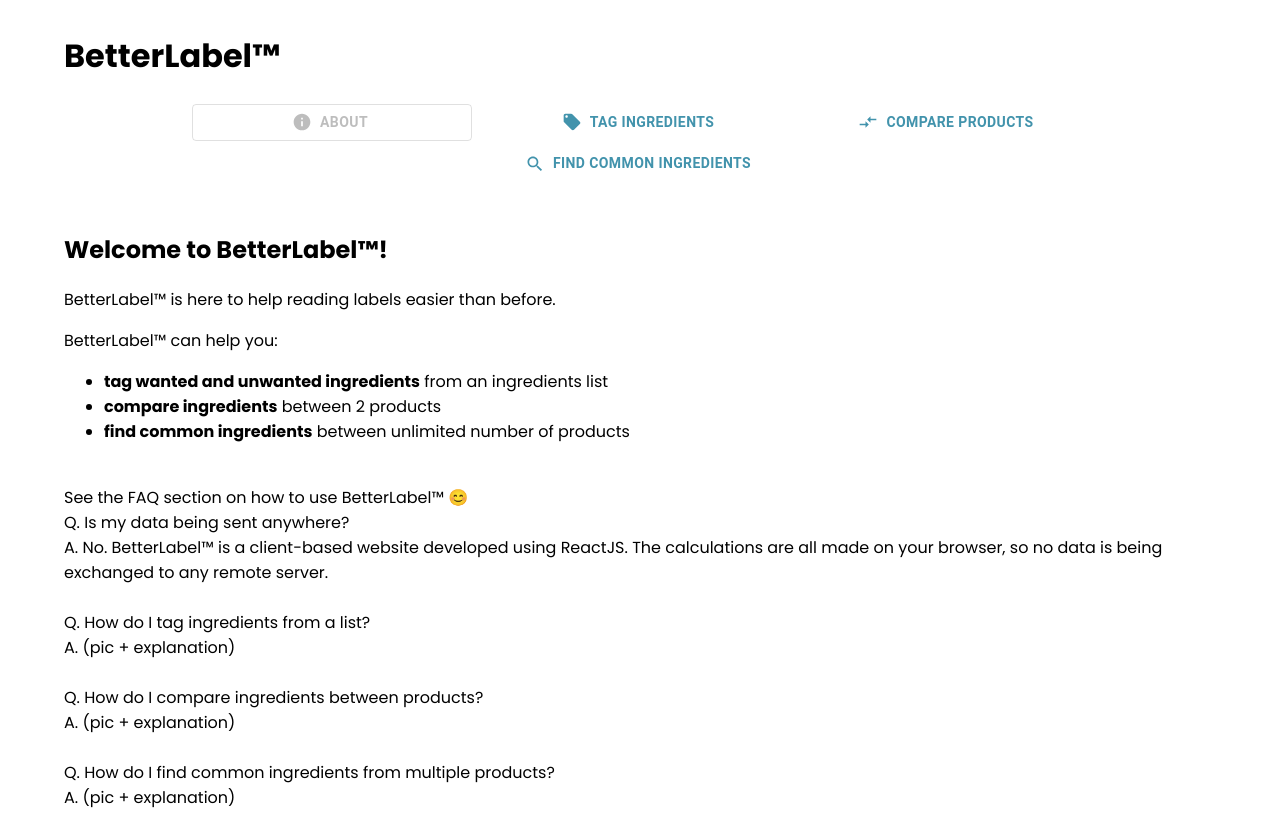
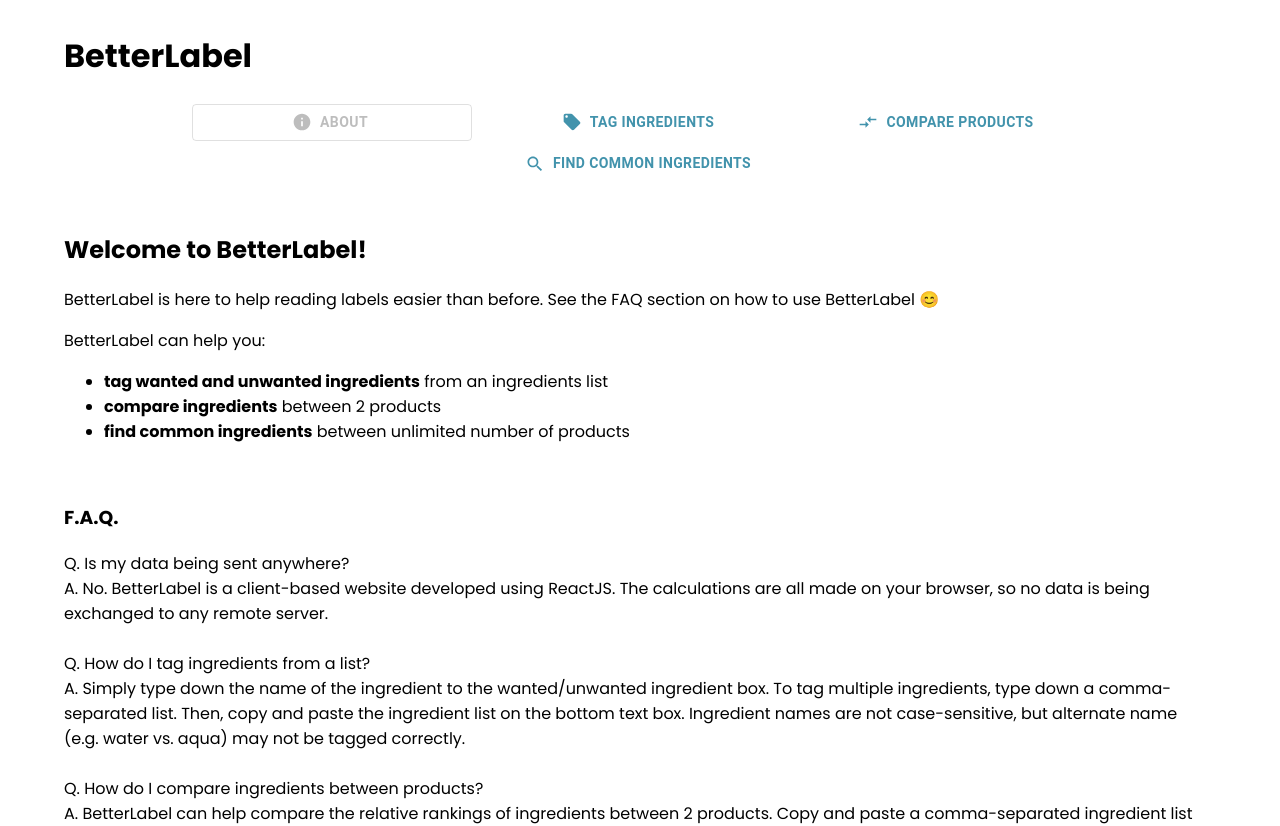
Before and after one commit to lalinw/betterlabel, a React (Create React App) app: page / in a window 1280 px wide. Shown: the top 826 px of the page. Built offline with nearby package versions, Linux system fonts and the light colour scheme.

Commit message:
remove: tm text add: faq content

```diff
--- a/package.json
+++ b/package.json
@@ -11,10 +11,10 @@
     "@testing-library/jest-dom": "^5.14.1",
     "@testing-library/react": "^11.2.7",
     "@testing-library/user-event": "^12.8.3",
-    "gh-pages": "^3.2.3",
+    "gh-pages": "^6.1.1",
     "react": "^17.0.2",
     "react-dom": "^17.0.2",
-    "react-scripts": "4.0.3",
+    "react-scripts": "^3.0.1",
     "react-xarrows": "^2.0.2",
     "web-vitals": "^1.1.2"
   },
--- a/src/App.js
+++ b/src/App.js
@@ -38,7 +38,7 @@ class App extends Component {
 
     return (
       <React.Fragment>
-        <div><h1>BetterLabel™</h1></div>
+        <div><h1>BetterLabel</h1></div>
         <div id="navigation">
           <Button
             variant="outlined"
--- a/src/Components/AboutPage.js
+++ b/src/Components/AboutPage.js
@@ -12,38 +12,39 @@ class AboutPage extends Component {
 
     return (
       <React.Fragment>
-        <h2>Welcome to BetterLabel™!</h2>
-        <p>BetterLabel™ is here to help reading labels easier than before.</p>
+        <h2>Welcome to BetterLabel!</h2>
+        <p>BetterLabel is here to help reading labels easier than before. See the FAQ section on how to use BetterLabel 😊</p>
         <div>
-          BetterLabel™ can help you:
+          BetterLabel can help you:
           <ul>
             <li><strong>tag wanted and unwanted ingredients</strong> from an ingredients list</li>
             <li><strong>compare ingredients</strong> between 2 products</li>
             <li><strong>find common ingredients</strong> between unlimited number of products</li>
           </ul>
           <br/>
-          See the FAQ section on how to use BetterLabel™ 😊
+
         </div>
 
         <div>
+          <h3>F.A.Q.</h3>
           Q. Is my data being sent anywhere?
           <br/>
-          A. No. BetterLabel™ is a client-based website developed using ReactJS. The calculations are all made on your browser, so no data is being exchanged to any remote server.
+          A. No. BetterLabel is a client-based website developed using ReactJS. The calculations are all made on your browser, so no data is being exchanged to any remote server.
           <br/>
           <br/>
           Q. How do I tag ingredients from a list?
           <br/>
-          A. (pic + explanation)
+          A. Simply type down the name of the ingredient to the wanted/unwanted ingredient box. To tag multiple ingredients, type down a comma-separated list. Then, copy and paste the ingredient list on the bottom text box. Ingredient names are not case-sensitive, but alternate name (e.g. water vs. aqua) may not be tagged correctly.
           <br/>
           <br/>
           Q. How do I compare ingredients between products?
           <br/>
-          A. (pic + explanation)
+          A. BetterLabel can help compare the relative rankings of ingredients between 2 products. Copy and paste a comma-separated ingredient list on each side. The product name is optional. Product's ingredients list are ordered by predominance by weight, meaning there is a geater amount of the ingredient that appears earlier in the list compared to one that appears later. Note that the ingredients are listed relative to each oither in that specific product only.
           <br/>
           <br/>
           Q. How do I find common ingredients from multiple products?
           <br/>
-          A. (pic + explanation)
+          A. Input the item name and ingredient list and click the button to add that particular item to the pool of items. Each item will be represented by its name. As more items are added, a cumulative list of ingredients will appear at the bottom in descending order of frequency.
           <br/>
 
         </div>
```
Also changed, not shown: 1 other file (tests, documents, lock files or other folders).
